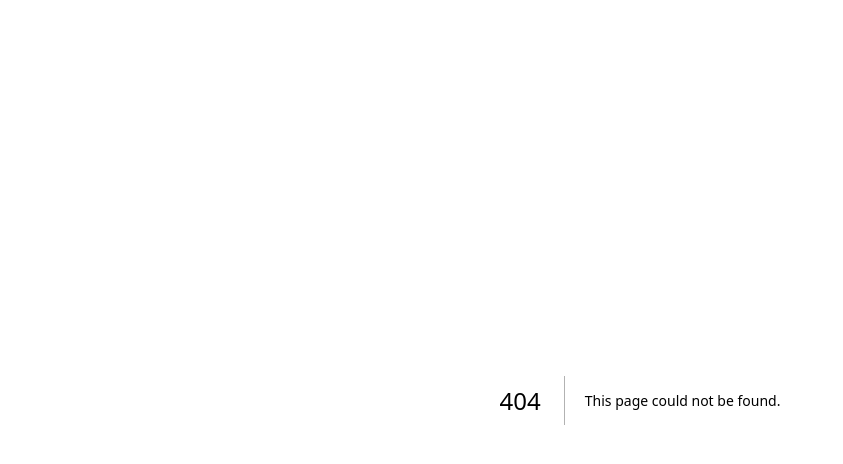
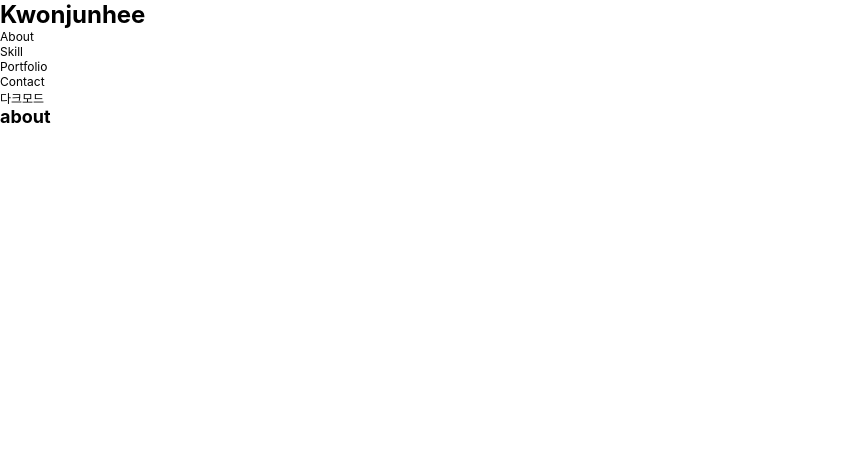
Before and after one commit to kjhto46/nextPortfolio, a Next.js app: page /about in a window 1280 px wide. Before the commit this address had no page. Shown: the top 464 px of the page, without its empty margins (0-843 px from the left). Built offline with nearby package versions, Linux system fonts and the light colour scheme; no server answers.

Commit message:
다크모드 작업 및 초기 세

```diff
--- /dev/null
+++ b/app/Header.js
@@ -0,0 +1,34 @@
+
+import Link from "next/link";
+import classes from "./Header.module.scss";
+import ThemeSwitcher from "./ThemeSwitcher";
+
+export default function Header() {
+
+
+  return (
+    <header>
+      <h1>
+        <Link href={"/"}>Kwonjunhee</Link>
+      </h1>
+      <nav>
+        <ul>
+          <li>
+            <Link href={"/about"}>About</Link>
+          </li>
+          <li>
+            <Link href={"/skill"}>Skill</Link>
+          </li>
+          <li>
+            <Link href={"/portfolio"}>Portfolio</Link>
+          </li>
+          <li>
+            <Link href={"/contact"}>Contact</Link>
+          </li>
+        </ul>
+
+        <ThemeSwitcher />
+      </nav>
+    </header>
+  );
+}
--- /dev/null
+++ b/app/Providers.js
@@ -0,0 +1,15 @@
+"use client";
+import { ThemeProvider } from "next-themes";
+import { useState, useEffect } from "react";
+
+export default function Providers({ children }) {
+  const [mounted, setMounted] = useState(false);
+  useEffect(() => {
+    setMounted(true);
+  }, []);
+
+  if (!mounted) {
+    return <>{children}</>;
+  }
+  return <ThemeProvider>{children}</ThemeProvider>
+}
--- /dev/null
+++ b/app/ThemeSwitcher.js
@@ -0,0 +1,28 @@
+"use client";
+
+import { useState } from "react";
+
+const ThemeSwitcher = () => {
+  const [darkMode, setDarkMode] = useState(false);
+
+  const darkModeHandler = () => {
+    event.preventDefault();
+    setDarkMode(!darkMode);
+    if (darkMode) {
+      document.body.setAttribute("data-theme", "light");
+    } else {
+      document.body.setAttribute("data-theme", "dark");
+    }
+  };
+
+  return (
+    <a className="darkModeBtn" onClick={darkModeHandler} style={{cursor:"pointer"}}>
+      {darkMode ? (
+        <div className="lightAni">라이트모드</div>
+      ) : (
+        <div className="darkAni">다크모드</div>
+      )}
+    </a>
+  );
+};
+export default ThemeSwitcher;
--- /dev/null
+++ b/app/about/page.js
@@ -0,0 +1,7 @@
+export default function About() {
+  return (
+    <div>
+      <h2>about</h2>
+    </div>
+  );
+}
--- a/app/globals.scss
+++ b/app/globals.scss
@@ -0,0 +1,53 @@
+
+/*============================================================================================================
+    리셋
+============================================================================================================*/
+
+body, body[data-theme="light"]{
+    --color0-f:#000;
+    --colorf-0:#fff;
+}
+
+body[data-theme="dark"] {
+    --color0-f:#fff;
+    --colorf-0:#000;
+}
+
+*{outline:0!important; box-sizing:border-box;}
+html,body,h1,h2,h3,h4,h5,h6,div,p,blockquote,pre,code,address,ul,ol,li,menu,nav,section,article,aside,dl,dt,dd,table,thead,tbody,tfoot,label,caption,th,td,form,fieldset,legend,hr,input,button,textarea,object,figure,figcaption {margin:0;padding:0;}
+html,body{width:100%;}
+html{font-family:sans-serif;}
+body{width:100%;background:var(--colorf-0);min-width:320px;-ms-text-size-adjust:100%;text-size-adjust:100%;-webkit-text-size-adjust:100%;word-wrap:break-word;word-break:keep-all;}
+body,input,select,textarea,button{border:none;font-size:12px;font-family: Pretendard, -apple-system, BlinkMacSystemFont, system-ui, Roboto, 'Helvetica Neue', 'Segoe UI', 'Apple SD Gothic Neo', 'Noto Sans KR', 'Malgun Gothic', sans-serif;color:var(--color0-f);}
+ul,ol,li{list-style:none;}
+table{width:100%;border-spacing:0;border-collapse:collapse;}
+img,fieldset{width:100%;border:0;}
+address,cite,code,em{font-style:normal;font-weight:normal;}
+label,img,input,select,textarea,button{vertical-align:middle;}
+.hide,caption,legend{line-height:0;font-size:1px;overflow:hidden;}
+hr{display:none;}
+main,header,section,nav,footer,aside,article,figure{display:block;}
+a{color:var(--color0-f);text-decoration:none;}
+img,svg {width:auto; max-width:100%;}
+
+/* Selection */
+::-moz-selection {background:rgba(0,0,0,0.5);}
+::selection {background:rgba(0,0,0,0.5);}
+
+
+
+
+
+/*============================================================================================================
+    레이아웃
+============================================================================================================*/
+.inner {position:relative; max-width:1440px; width:100%; margin:0 auto; padding:0 20px;}
+.inner:after {display:block; clear:both; content:'';}
+
+.only_pc {display:block;}
+.only_m {display:none;}
+
+@media all and (max-width:768px){
+    .only_pc {display:none;}
+    .only_m {display:block;}
+}
--- a/app/layout.js
+++ b/app/layout.js
@@ -1,17 +1,24 @@
-import './globals.scss'
-import { Inter } from 'next/font/google'
-
-const inter = Inter({ subsets: ['latin'] })
+import "./globals.scss";
+import Header from "./Header";
+import Providers from "./Providers";
+import { cookies } from "next/headers";
 
 export const metadata = {
-  title: 'Create Next App',
-  description: 'Generated by create next app',
-}
+  title: "Create Next App",
+  description: "Generated by create next app",
+};
 
 export default function RootLayout({ children }) {
+  let res = cookies().get("mode");
+  console.log(res)
   return (
     <html lang="en">
-      <body className={inter.className}>{children}</body>
+      <body>
+        <Providers>
+        <Header />
+        {children}
+        </Providers>
+      </body>
     </html>
-  )
+  );
 }
--- a/next.config.js
+++ b/next.config.js
@@ -1,4 +1,13 @@
 /** @type {import('next').NextConfig} */
-const nextConfig = {}
+const path = require("path");
 
-module.exports = nextConfig
+const nextConfig = {
+  sassOptions: {
+    includePaths: [path.join(__dirname, "styles")],
+  },
+  experimental: {
+    appDir: true,
+  },
+};
+
+module.exports = nextConfig;
--- a/package.json
+++ b/package.json
@@ -10,7 +10,8 @@
   },
   "dependencies": {
     "mongodb": "^5.7.0",
-    "next": "13.4.9",
+    "next": "13.2.4",
+    "next-themes": "^0.2.1",
     "react": "18.2.0",
     "react-dom": "18.2.0"
   },
```
Also changed, not shown: app/page.js (+11 -10 lines), app/page.module.scss (+13 -7 lines), util/database.js (+9 -9 lines), app/Header.module.scss (added), 2 other files (tests, documents, lock files or other folders).
